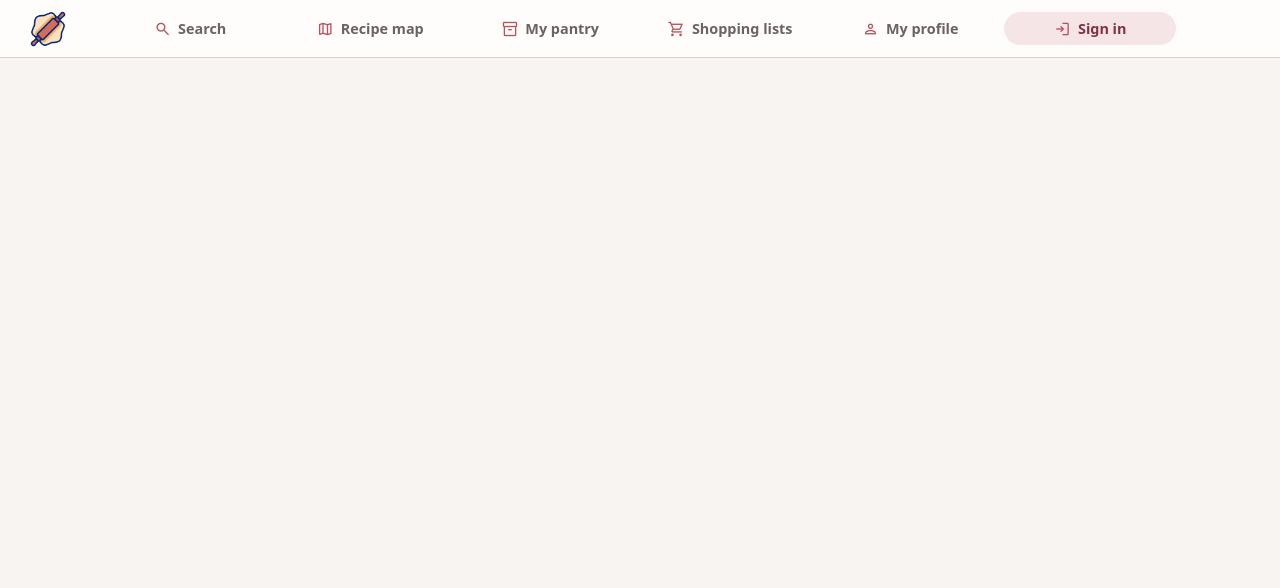
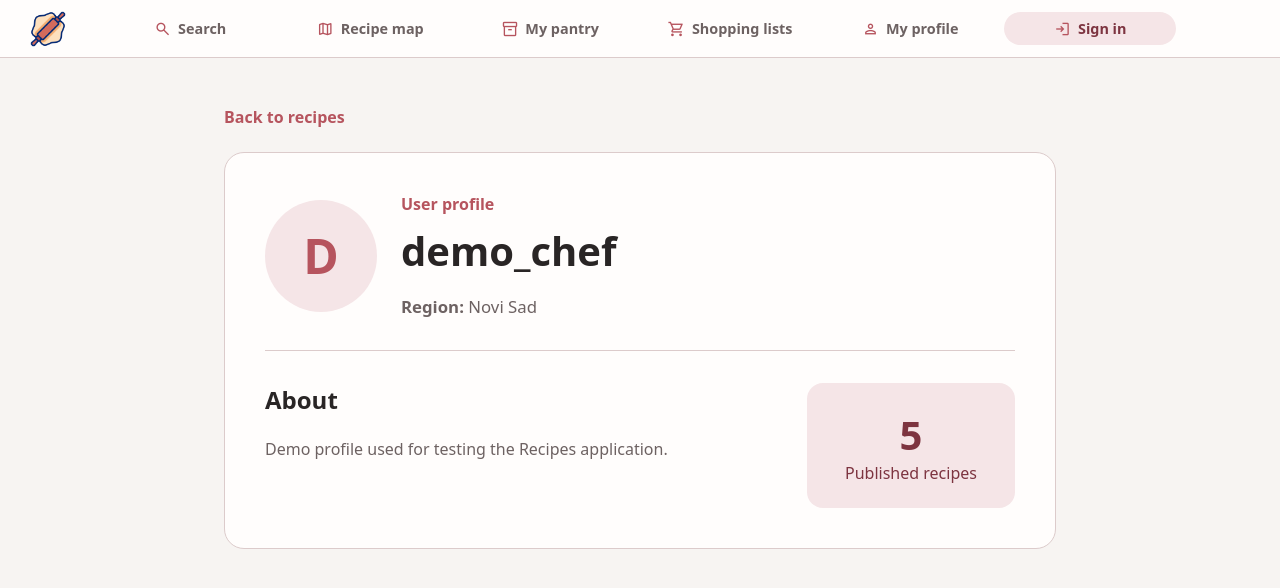
Before and after one commit to vladimircajka5/web-recipe-app, an Angular app in the folder frontend/: page /users/1 in a window 1280 px wide. Before the commit this address led to /. Shown: the top 588 px of the page. Built offline with nearby package versions, Linux system fonts and the light colour scheme.

Commit message:
feat(frontend): implement user profile view

```diff
--- a/frontend/src/app/app.css
+++ b/frontend/src/app/app.css
@@ -48,6 +48,7 @@
   justify-content: center;
   gap: 0.4rem;
   white-space: nowrap;
+  text-decoration: none;
 }
 
 .site-icon {
--- a/frontend/src/app/app.html
+++ b/frontend/src/app/app.html
@@ -20,9 +20,11 @@
       <span class="material-symbols-outlined site-icon" aria-hidden="true">shopping_cart</span>
       Shopping lists
     </li>
-    <li class="site-link">
+    <li>
+    <a class="site-link" routerLink="/users/1">
       <span class="material-symbols-outlined site-icon" aria-hidden="true">person</span>
       My profile
+    </a>
     </li>
     <li class="site-link site-link--account">
       <span class="material-symbols-outlined site-icon" aria-hidden="true">login</span>
--- a/frontend/src/app/app.routes.ts
+++ b/frontend/src/app/app.routes.ts
@@ -1,8 +1,10 @@
 import { Routes } from '@angular/router';
 import { Home } from './home/home';
 import { RecipeDetail } from './recipes/recipe-detail/recipe-detail';
+import { UserProfile } from './users/user-profile/user-profile';
 
 export const routes: Routes = [
   { path: '', component: Home },
   { path: 'recipes/:id', component: RecipeDetail },
+  { path: 'users/:id', component: UserProfile },
 ];
--- /dev/null
+++ b/frontend/src/app/users/user-profile/user-profile.css
@@ -0,0 +1,110 @@
+.profile-page {
+  max-width: 52rem;
+  margin-inline: auto;
+}
+
+.back-link {
+  display: inline-block;
+  margin-bottom: 1.5rem;
+  color: var(--color-accent);
+  text-decoration: none;
+  font-weight: 600;
+}
+
+.profile-card {
+  background: var(--color-surface);
+  border: 1px solid var(--color-border);
+  border-radius: 1.25rem;
+  padding: clamp(1.5rem, 4vw, 2.5rem);
+}
+
+.profile-header {
+  display: flex;
+  align-items: center;
+  gap: 1.5rem;
+  padding-bottom: 2rem;
+  border-bottom: 1px solid var(--color-border);
+}
+
+.profile-avatar {
+  width: 7rem;
+  height: 7rem;
+  border-radius: 50%;
+  background: #f5e5e7;
+  color: var(--color-accent);
+  display: grid;
+  place-items: center;
+  flex-shrink: 0;
+  overflow: hidden;
+  font-size: 3rem;
+  font-weight: 700;
+}
+
+.profile-avatar img {
+  width: 100%;
+  height: 100%;
+  object-fit: cover;
+}
+
+.profile-label {
+  color: var(--color-accent);
+  font-weight: 600;
+  margin: 0 0 0.5rem;
+}
+
+.profile-heading h1 {
+  margin: 0;
+  font-size: clamp(1.8rem, 4vw, 2.5rem);
+}
+
+.profile-region {
+  color: #6d6262;
+  margin-bottom: 0;
+  font-size: 1.05rem;
+}
+
+.profile-content {
+  display: flex;
+  justify-content: space-between;
+  gap: 2rem;
+  padding-top: 2rem;
+}
+
+.profile-section h2 {
+  margin-top: 0;
+}
+
+.profile-section p {
+  line-height: 1.7;
+  color: #6d6262;
+}
+
+.profile-stats {
+  display: flex;
+  flex-direction: column;
+  align-items: center;
+  justify-content: center;
+  min-width: 10rem;
+  padding: 1.5rem;
+  border-radius: 1rem;
+  background: #f5e5e7;
+  color: #7d3440;
+  text-align: center;
+}
+
+.profile-count {
+  font-size: 2.5rem;
+  font-weight: 700;
+}
+
+@media (max-width: 36rem) {
+  .profile-header,
+  .profile-content {
+    flex-direction: column;
+    align-items: flex-start;
+  }
+
+  .profile-stats {
+    align-self: stretch;
+  }
+}
--- /dev/null
+++ b/frontend/src/app/users/user-profile/user-profile.html
@@ -0,0 +1,53 @@
+<section class="profile-page">
+
+  <a class="back-link" routerLink="/">Back to recipes</a>
+
+  @if (profile; as user) {
+
+    <div class="profile-card">
+
+      <div class="profile-header">
+
+        <div class="profile-avatar">
+          @if (user.profilePictureUrl) {
+            <img [src]="user.profilePictureUrl" alt="Profile picture" />
+          } @else {
+            <span>{{ user.username.charAt(0).toUpperCase() }}</span>
+          }
+        </div>
+
+        <div class="profile-heading">
+          <p class="profile-label">User profile</p>
+          <h1>{{ user.username }}</h1>
+
+          <p class="profile-region"><strong>Region:</strong> {{ profile?.region }} </p>
+        </div>
+
+      </div>
+
+      <div class="profile-content">
+
+        <div class="profile-section">
+          <h2>About</h2>
+          <p>{{ user.biography || 'No biography provided.' }}</p>
+        </div>
+
+        <div class="profile-stats">
+          <span class="profile-count">{{ user.publishedRecipeCount }}</span>
+          <span>Published recipes</span>
+        </div>
+
+      </div>
+
+    </div>
+
+  } @else {
+
+    <div class="profile-card">
+      <h1>User not found</h1>
+      <p>The requested user profile does not exist.</p>
+    </div>
+
+  }
+
+</section>
--- /dev/null
+++ b/frontend/src/app/users/user-profile/user-profile.ts
@@ -0,0 +1,32 @@
+import { Component, inject } from '@angular/core';
+import { ActivatedRoute, RouterLink } from '@angular/router';
+
+import { UserService } from '../user.service';
+import { UserProfileData } from '../user.model';
+
+@Component({
+  selector: 'app-user-profile',
+  imports: [RouterLink],
+  templateUrl: './user-profile.html',
+  styleUrl: './user-profile.css',
+})
+export class UserProfile {
+
+  private readonly route = inject(ActivatedRoute);
+  private readonly userService = inject(UserService);
+
+  protected profile: UserProfileData | null = null;
+
+  constructor() {
+    this.route.paramMap.subscribe((params) => {
+
+      const id = Number(params.get('id'));
+
+      if (Number.isInteger(id) && id > 0) {
+        this.profile = this.userService.getById(id);
+      } else {
+        this.profile = null;
+      }
+    });
+  }
+}
```
Also changed, not shown: 1 other file (tests, documents, lock files or other folders).
